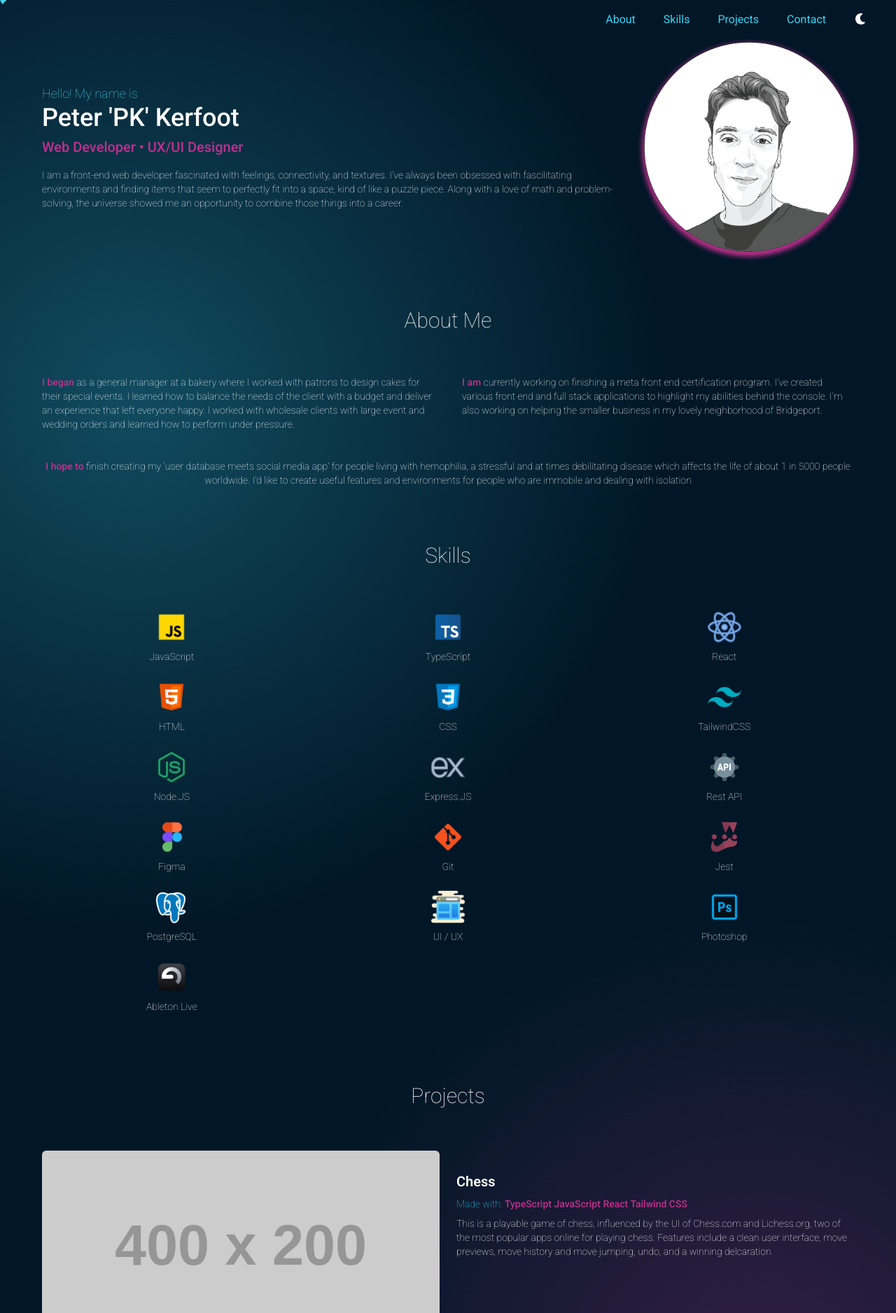
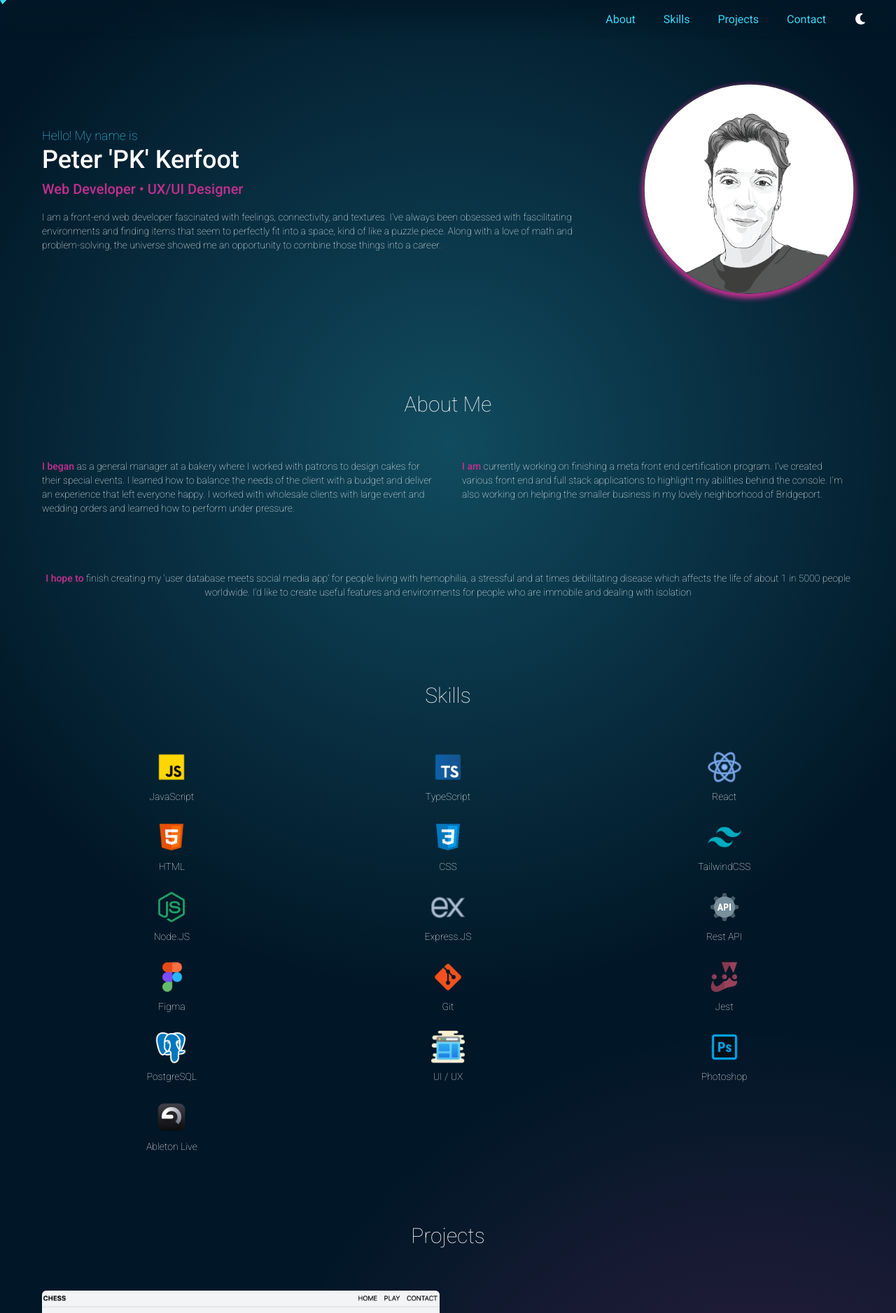
Before and after one commit to YonugJones/portfolio, a React (Vite) app: page / in a window 1280 px wide. Shown: the top 1876 px of the page at 70% size. Built offline with nearby package versions, Linux system fonts and the light colour scheme.

Commit message:
lightly styled and got first project uploaded

```diff
--- a/src/App.tsx
+++ b/src/App.tsx
@@ -9,8 +9,9 @@ import Skills from './sections/Skills'
 
 export default function App() {
   return (
+    <>
+      <CustomCursor />
       <div className='min-h-screen px-15 py-5'>
-      <CustomCursor />
         <NavBar />
         <main>
           <Hero />
@@ -21,5 +22,6 @@ export default function App() {
         </main>
         <Footer />
       </div>
+    </>
   )
 }
--- a/src/components/NavBar.tsx
+++ b/src/components/NavBar.tsx
@@ -27,7 +27,7 @@ const NavBar = () => {
     <nav
       className={`fixed top-0 left-0 right-0 z-50 transition-transform duration-300 ${
         show ? 'translate-y-0' : '-translate-y-full'
-      } bg-transparent backdrop-blur-sm px-10 py-4 flex justify-end items-center`}
+      } bg-gradient-to-b from-[var(--dark-bg)]/80 to-transparent backdrop-blur-sm px-10 py-4 flex justify-end items-center`}
     >
       <ul className='flex gap-10'>
         <li className='font-normal text-[var(--dark-three)] hover:text-[var(--dark-four)] transition-colors duration-300'>
--- a/src/data/projectList.ts
+++ b/src/data/projectList.ts
@@ -1,13 +1,16 @@
 import { type Project } from '../types/projectType'
+import chessAppPic from '../assets/chess-app-pic.png'
 
 export const projectList: Project[] = [
   {
     id: 1,
-    imageUrl: 'https://placehold.co/400x200',
+    imageUrl: chessAppPic,
     name: 'Chess',
     description:
       'This is a playable game of chess, influenced by the UI of Chess.com and Lichess.org, two of the most popular apps online for playing chess. Features include a clean user interface, move previews, move history and move jumping, undo, and a winning delcaration',
     tools: ['TypeScript ', 'JavaScript ', 'React ', 'Tailwind CSS'],
+    githubUrl: 'https://github.com/YonugJones/chess-app',
+    liveDemo: 'https://chess-app-five-phi.vercel.app/',
   },
   {
     id: 2,
--- a/src/sections/About.tsx
+++ b/src/sections/About.tsx
@@ -2,7 +2,7 @@ const About = () => {
   return (
     <div id='about' className='py-10 scroll-mt-16'>
       <h1 className='text-3xl text-center pb-15'>About Me</h1>
-      <div className='grid grid-cols-2 gap-10 pb-10'>
+      <div className='grid grid-cols-2 gap-10 pb-20'>
         <p className='text-sm'>
           <span className='font-medium text-[var(--dark-four)]'>I began</span>{' '}
           as a general manager at a bakery where I worked with patrons to design
--- a/src/sections/Hero.tsx
+++ b/src/sections/Hero.tsx
@@ -2,8 +2,8 @@ import heroImage from '../assets/hero-image.png'
 
 const Hero = () => {
   return (
-    <div id='hero' className='py-10 scroll-mt-16'>
-      <div className='grid grid-cols-1 md:grid-cols-[1fr_300px] gap-6 items-center'>
+    <div id='hero' className='py-25 scroll-mt-16'>
+      <div className='grid grid-cols-1 md:grid-cols-[1fr_300px] gap-20 items-center'>
         <div>
           <h2 className='text-lg text-[var(--dark-three)]'>
             Hello! My name is
--- a/src/sections/Projects.tsx
+++ b/src/sections/Projects.tsx
@@ -5,12 +5,12 @@ import { faGithub } from '@fortawesome/free-brands-svg-icons'
 const Projects = () => {
   return (
     <div id='projects' className='py-10 scroll-mt-16'>
-      <h1 className='text-3xl text-center pb-15'>Projects</h1>
+      <h1 className='text-3xl text-center md:pb-15'>Projects</h1>
       <div>
         {projectList.map((project) => (
           <div
             key={project.id}
-            className='grid grid-cols-1 md:grid-cols-2 gap-6 mb-10'
+            className='flex flex-col-reverse md:grid md:grid-cols-2 gap-6 pb-20'
           >
             <div className='w-full h-auto'>
               <img
@@ -19,7 +19,7 @@ const Projects = () => {
                 className='w-full h-auto object-cover rounded-md'
               />
             </div>
-            <div className='flex flex-col justify-center md:items-start items-center pb-25'>
+            <div className='flex flex-col justify-center md:items-start items-center'>
               <h2 className='text-xl font-semibold mb-2 text-center md:text-left'>
                 {project.name}
               </h2>
@@ -37,7 +37,6 @@ const Projects = () => {
                     className='mt-3 text-[var(--dark-three)]'
                   >
                     <FontAwesomeIcon icon={faGithub} />
-                    code
                   </a>
                 )}
               </div>
--- a/src/sections/Skills.tsx
+++ b/src/sections/Skills.tsx
@@ -2,9 +2,9 @@ import { skillList } from '../data/skillList'
 
 const Skills = () => {
   return (
-    <div id='skills' className='pt-10 pb-15 scroll-mt-16'>
+    <div id='skills' className='pt-20 pb-15 scroll-mt-16'>
       <h1 className='text-3xl text-center pb-15'>Skills</h1>
-      <div className='grid grid-cols-3 gap-6'>
+      <div className='grid grid-cols-2 sm:grid-cols-3 gap-6'>
         {skillList.map((skill) => (
           <div key={skill.id} className='flex flex-col items-center'>
             <img src={skill.icon} alt={skill.name} className='w-12 h-12' />
--- a/src/styles/index.css
+++ b/src/styles/index.css
@@ -16,7 +16,7 @@ body {
   margin: 0;
   min-height: 100vh;
   background-image:
-    radial-gradient(circle at 15% 20%, var(--dark-one) 0%, transparent 30%),
+    radial-gradient(circle at 50% 20%, var(--dark-one) 0%, transparent 30%),
     radial-gradient(circle at 85% 70%, var(--dark-two) 0%, transparent 30%),
     radial-gradient(circle at 15% 120%, var(--dark-one) 0%, transparent 30%),
     radial-gradient(circle at 15% 170%, var(--dark-two) 0%, transparent 30%);
```
Also changed, not shown: src/assets/chess-app-pic.png (added). Lines whose indentation alone changed are shown as unchanged.
